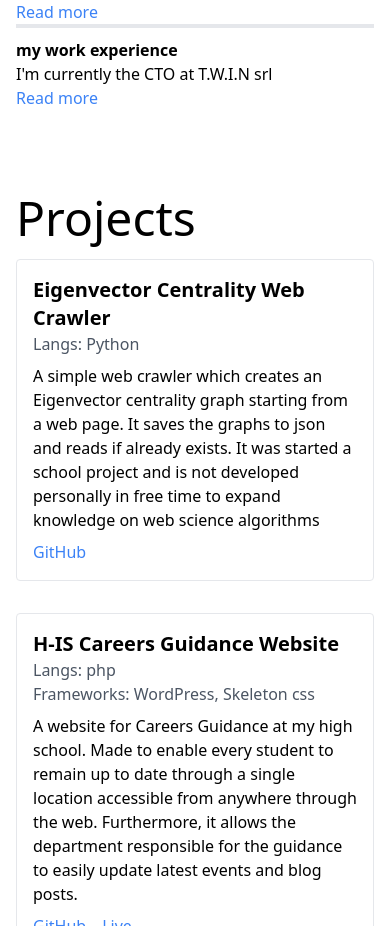
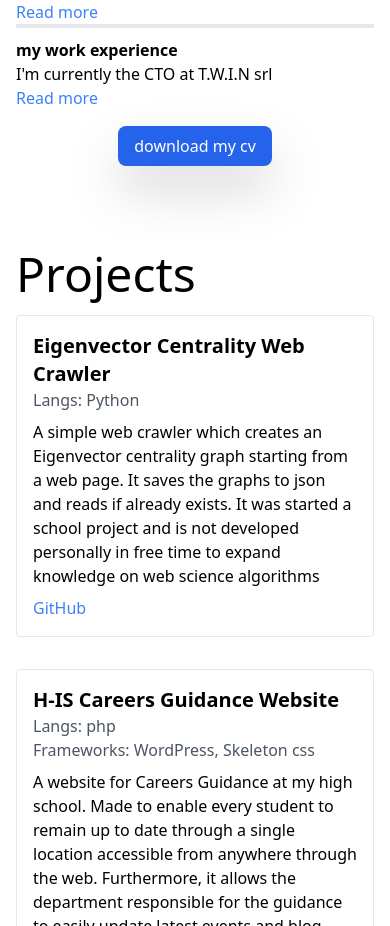
Before and after one commit to jackpeck2004/personal_website, a Next.js app: page / in a window 390 px wide. Shown: the part 783-1709 px from the top of the page. Built offline with nearby package versions, Linux system fonts and the light colour scheme.

Commit message:
Added downloadable cv button

```diff
--- /dev/null
+++ b/src/components/common/download-cv-button.tsx
@@ -0,0 +1,12 @@
+import Link from "next/link";
+
+export const DownloadCVButton = () => (
+  <Link href="https://drive.google.com/open?id=1eircWWFHYO6Gyx8I9Wsw678kjDVkEMLH&authuser=giacomo%40twin.services&usp=drive_fs">
+    <a
+      className="bg-blue-600 text-white text-center py-2 px-4 rounded-lg drop-shadow-2xl lowercase"
+      target="_blank"
+    >
+      Download my CV
+    </a>
+  </Link>
+);
--- a/src/components/common/index.tsx
+++ b/src/components/common/index.tsx
@@ -1,3 +1,4 @@
 export { Anchor, NavAnchor } from "./anchor";
 export { Button } from "./button";
 export { Section } from "./section";
+export { DownloadCVButton } from "./download-cv-button";
--- a/src/components/navigation/navbar.tsx
+++ b/src/components/navigation/navbar.tsx
@@ -1,7 +1,7 @@
 // import Button from "@/components/common/button";
 import { animateScroll as scroll, Link } from "react-scroll";
 // import { MoonIcon, SunIcon } from "@heroicons/react/outline";
-import { NavAnchor as Anchor } from "@/components/common";
+import { DownloadCVButton, NavAnchor as Anchor } from "@/components/common";
 import { NavItem } from "@/lib/types";
 
 // const iconStyle = { width: "2rem", height: "2rem" };
@@ -45,6 +45,7 @@ const Navbar = ({
                 <Anchor>{label}</Anchor>
               </Link>
             ))}
+            <DownloadCVButton />
             {/*<Button
               circular
               border
--- a/src/pages/index.tsx
+++ b/src/pages/index.tsx
@@ -1,8 +1,10 @@
 // import Link from "next/link";
-import { Section } from "@/components/common";
+import { DownloadCVButton, Section } from "@/components/common";
 import { Characteristics, Projects } from "@/components/partials";
 import { Education } from "@/components/partials/education";
 import { Experience } from "@/components/partials/experience";
+import constants from "@/lib/constants";
+import { useMediaQuery } from "@/lib/hooks";
 import { ICharacteristic, IProject } from "@/lib/types";
 import fs from "fs";
 import matter from "gray-matter";
@@ -30,6 +32,8 @@ const CHARACTERISTICS: Array<ICharacteristic> = [
 const Page: NextPage = ({
   projects
 }: InferGetStaticPropsType<typeof getStaticProps>) => {
+  const isDesktop = useMediaQuery(constants.mediaQueries.IS_LARGE);
+
   return (
     <div
       className="min-h-[94vh] bg-white text-black py-[2vh] w-screen overflow-hidden"
@@ -41,6 +45,11 @@ const Page: NextPage = ({
           Developer
         </h1>
         <Characteristics characteristics={CHARACTERISTICS} />
+        {!isDesktop ? (
+          <section className="my-4 flex justify-center">
+            <DownloadCVButton />
+          </section>
+        ) : null}
         <Projects projects={projects} />
         <Section title="Work Experience" sectionId="experience">
           <Experience
--- a/styles/global.css
+++ b/styles/global.css
@@ -3,7 +3,7 @@
 @tailwind utilities;
 
 @layer components {
-    .link {
-        @apply text-blue-500 pr-4 cursor-pointer
-    }
+  .link {
+    @apply text-blue-500 pr-4 cursor-pointer;
+  }
 }
```
Also changed, not shown: src/components/partials/projects.tsx (+2 -8 lines).
